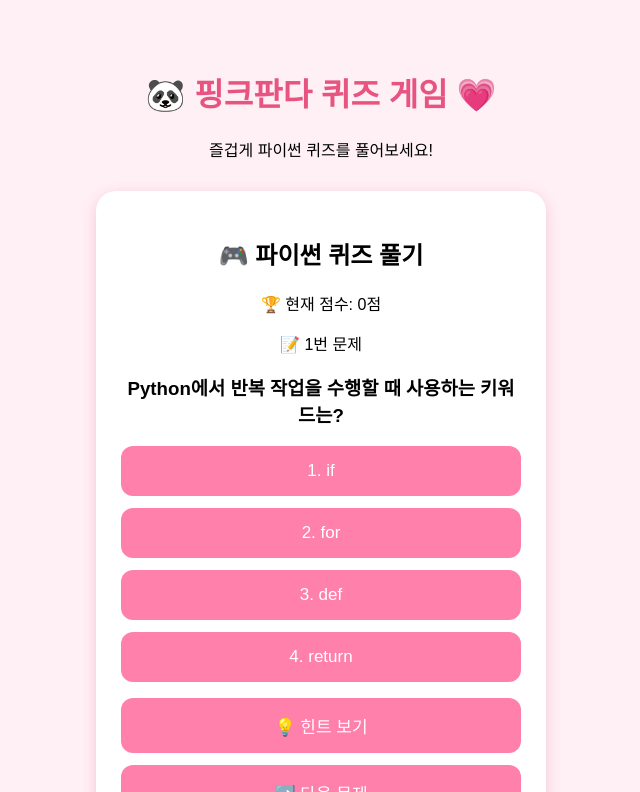
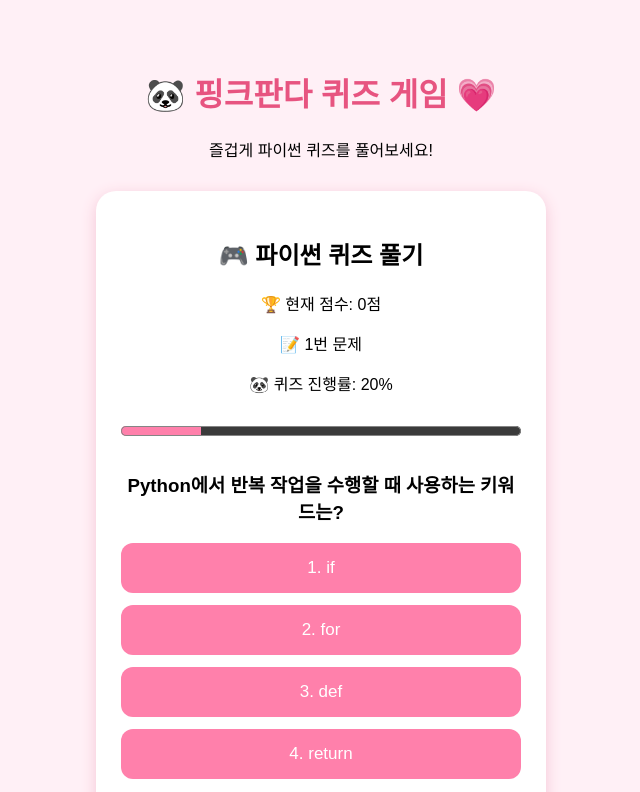
Before and after one commit to jinsoon41088-coder/pink-panda-python-git, a plain HTML site: page pink-panda-web-quiz/index.html in a window 1280 px wide. Both pictures are taken after a click on the button "🎮 1. 퀴즈 풀기". Shown: the top 792 px of the page, without its empty margins (319-959 px from the left). Drawn offline with Linux system fonts and the light colour scheme.

Commit message:
Add quiz progress bar feature

```diff
--- a/pink-panda-web-quiz/index.html
+++ b/pink-panda-web-quiz/index.html
@@ -43,6 +43,14 @@
         button:hover {
             background-color: #ec407a;
         }
+
+#quiz-progress-bar {
+    width: 100%;
+    height: 20px;
+    accent-color: #ff80ab;
+    margin: 10px 0;
+}
+
     </style>
 </head>
 
@@ -76,6 +84,11 @@
     <p id="score-display">🏆 현재 점수: 0점</p>
 
     <p id="question-number"></p>
+
+    <p id="quiz-progress">🐼 퀴즈 진행률: 0%</p>
+
+    <progress id="quiz-progress-bar" value="0" max="100"></progress>
+
     <h3 id="question-text"></h3>
 
     <div id="answer-options"></div>
--- a/pink-panda-web-quiz/script.js
+++ b/pink-panda-web-quiz/script.js
@@ -91,7 +91,13 @@ let highScore = Number(localStorage.getItem("pinkPandaHighScore")) || 0;
 let answered = false;
 function showQuestion() {
     answered = false;
-    const question = quizzes[currentQuestion];
+const question = quizzes[currentQuestion];
+
+const progressPercent = Math.round(((currentQuestion + 1) / questionLimit) * 100);
+
+document.getElementById("quiz-progress-bar").value = progressPercent;
+
+document.getElementById("quiz-progress").textContent = "🐼 퀴즈 진행률: " + progressPercent + "%";
 
     document.getElementById("question-number").textContent =
         "📝 " + (currentQuestion + 1) + "번 문제";
@@ -150,7 +156,7 @@ document.getElementById("hint-button").addEventListener("click", function() {
 });
 
 document.getElementById("next-button").addEventListener("click", function() {
-if (currentQuestion < questionLimit - 1) {        currentQuestion++;
+    if (currentQuestion < questionLimit - 1) {        currentQuestion++;
 
         showQuestion();
 
```
